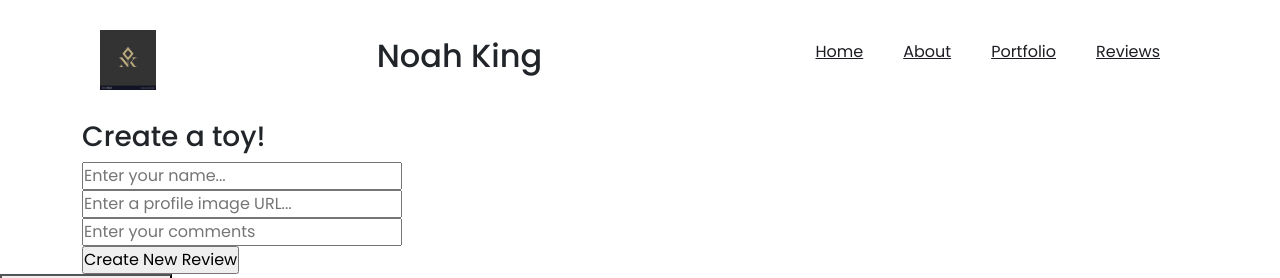
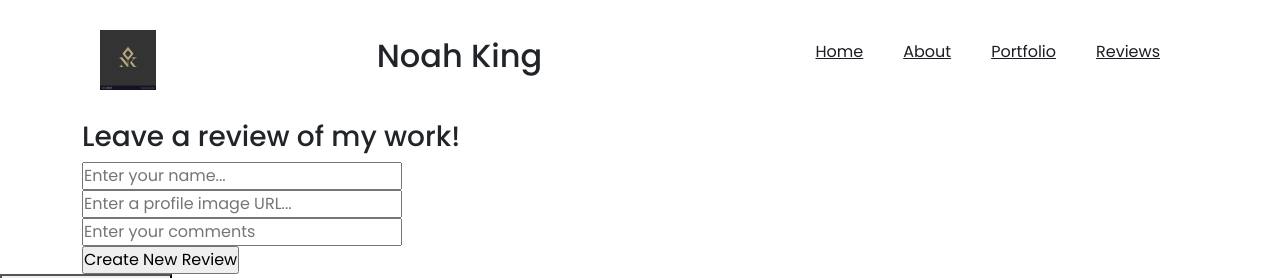
Before and after one commit to NoahBroah/Phase-2-Project, a React (Create React App) app: page /reviewslist in a window 1280 px wide. Both pictures are taken after a click on the button "Add a new comment". Shown: the top 278 px of the page. Built offline with nearby package versions, Linux system fonts and the light colour scheme; data requests are answered from the project's data file.

Commit message:
Form and Post Request Work

```diff
--- a/src/App.js
+++ b/src/App.js
@@ -22,8 +22,8 @@ function App() {
     setReviews(updatedLikes)
   }
 //
-  function handleAddNewReview() {
-
+  function handleAddNewReview(review) {
+    setReviews([...reviews, review])
   }
 
   return (
--- a/src/Components/ReviewForm.js
+++ b/src/Components/ReviewForm.js
@@ -6,6 +6,12 @@ function ReviewForm({ handleAddNewReview }) {
     image: "",
     comments: "",
   });
+
+  function handleChange(e) {
+    console.log(e.target.value)
+    setFormData({...formData,
+    [e.target.name]: e.target.value})
+  }
 
   function handleSubmit(e) {
     e.preventDefault()
@@ -27,15 +33,13 @@ function ReviewForm({ handleAddNewReview }) {
         setFormData(formData)
   }
 
-  function handleChange(e) {
-    console.log(e.target.value)
-  }
+
 
 
   return (
     <div className="container">
       <form onSubmit={handleSubmit}>
-        <h3>Create a toy!</h3>
+        <h3>Leave a review of my work!</h3>
         <input
           value={formData.name}
           type="text"
```
